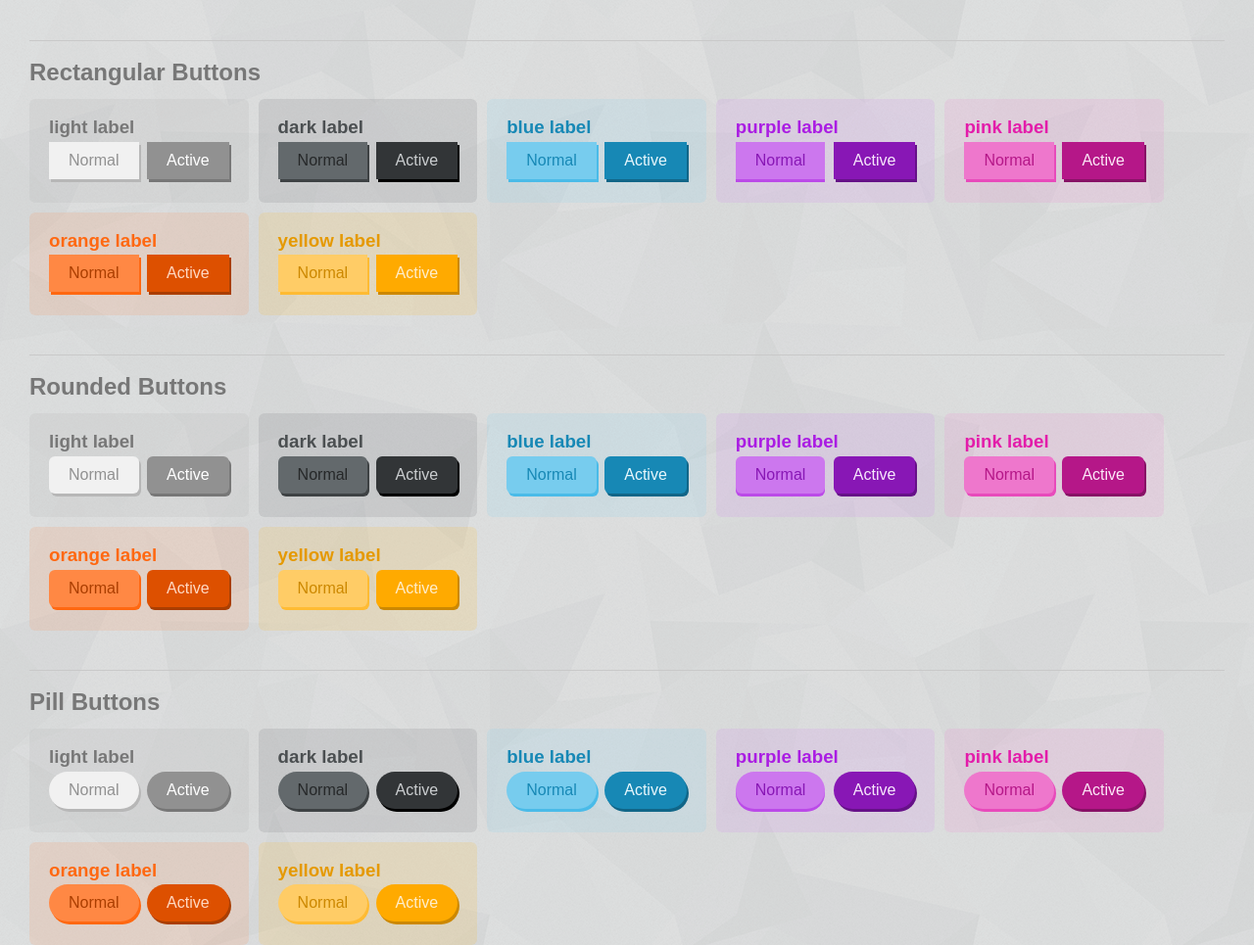
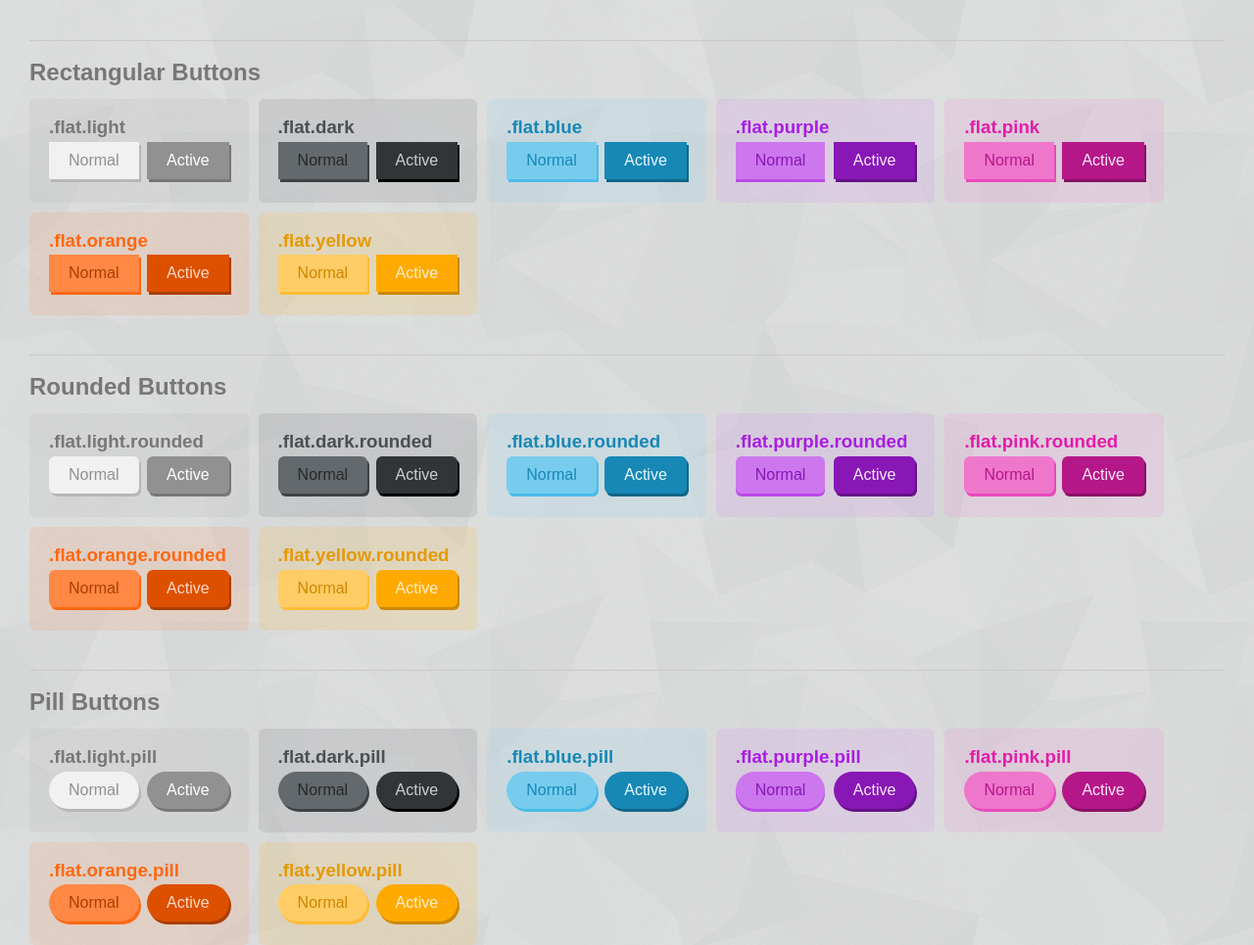
Before and after one commit to romulobastos/flatshadow, a website: page index.html in a window 1280 px wide. Shown: the part 66-1031 px from the top of the page at 98% size. Drawn offline with Linux system fonts and the light colour scheme; a web font is replaced by a local one.

Commit message:
updt block label

```diff
--- a/index.html
+++ b/index.html
@@ -15,7 +15,7 @@
 		<!-- Rectangular -->
 
 		<div class="flat-block rounded">
-			<h3>light label</h3>
+			<h3>.flat.light</h3>
 			<ul>
 				<li><a class="flat" href="#">Normal</a></li>
 				<li><a class="flat active" href="#">Active</a></li>
@@ -23,7 +23,7 @@
 		</div>
 
 		<div class="flat-block rounded dark">
-			<h3>dark label</h3>
+			<h3>.flat.dark</h3>
 			<ul>
 				<li><a class="flat dark" href="#">Normal</a></li>
 				<li><a class="flat dark active" href="#">Active</a></li>
@@ -31,7 +31,7 @@
 		</div>
 
 		<div class="flat-block rounded blue">
-			<h3>blue label</h3>
+			<h3>.flat.blue</h3>
 			<ul>
 				<li><a class="flat blue" href="#">Normal</a></li>
 				<li><a class="flat blue active" href="#">Active</a></li>
@@ -39,7 +39,7 @@
 		</div>
 
 		<div class="flat-block rounded purple">
-			<h3>purple label</h3>
+			<h3>.flat.purple</h3>
 			<ul>
 				<li><a class="flat purple" href="#">Normal</a></li>
 				<li><a class="flat purple active" href="#">Active</a></li>
@@ -47,7 +47,7 @@
 		</div>
 
 		<div class="flat-block rounded pink">
-			<h3>pink label</h3>
+			<h3>.flat.pink</h3>
 			<ul>
 				<li><a class="flat pink" href="#">Normal</a></li>
 				<li><a class="flat pink active" href="#">Active</a></li>
@@ -55,7 +55,7 @@
 		</div>
 
 		<div class="flat-block rounded orange">
-			<h3>orange label</h3>
+			<h3>.flat.orange</h3>
 			<ul>
 				<li><a class="flat orange" href="#">Normal</a></li>
 				<li><a class="flat orange active" href="#">Active</a></li>
@@ -63,7 +63,7 @@
 		</div>
 
 		<div class="flat-block rounded yellow">
-			<h3>yellow label</h3>
+			<h3>.flat.yellow</h3>
 			<ul>
 				<li><a class="flat yellow" href="#">Normal</a></li>
 				<li><a class="flat yellow active" href="#">Active</a></li>
@@ -77,7 +77,7 @@
 		<!-- Rounded -->
 
 		<div class="flat-block rounded">
-			<h3>light label</h3>
+			<h3>.flat.light.rounded</h3>
 			<ul>
 				<li><a class="flat rounded" href="#">Normal</a></li>
 				<li><a class="flat rounded active" href="#">Active</a></li>
@@ -85,7 +85,7 @@
 		</div>
 
 		<div class="flat-block rounded dark">
-			<h3>dark label</h3>
+			<h3>.flat.dark.rounded</h3>
 			<ul>
 				<li><a class="flat rounded dark" href="#">Normal</a></li>
 				<li><a class="flat rounded dark active" href="#">Active</a></li>
@@ -93,7 +93,7 @@
 		</div>
 
 		<div class="flat-block rounded blue">
-			<h3>blue label</h3>
+			<h3>.flat.blue.rounded</h3>
 			<ul>
 				<li><a class="flat rounded blue" href="#">Normal</a></li>
 				<li><a class="flat rounded blue active" href="#">Active</a></li>
@@ -101,7 +101,7 @@
 		</div>
 
 		<div class="flat-block rounded purple">
-			<h3>purple label</h3>
+			<h3>.flat.purple.rounded</h3>
 			<ul>
 				<li><a class="flat rounded purple" href="#">Normal</a></li>
 				<li><a class="flat rounded purple active" href="#">Active</a></li>
@@ -109,7 +109,7 @@
 		</div>
 
 		<div class="flat-block rounded pink">
-			<h3>pink label</h3>
+			<h3>.flat.pink.rounded</h3>
 			<ul>
 				<li><a class="flat rounded pink" href="#">Normal</a></li>
 				<li><a class="flat rounded pink active" href="#">Active</a></li>
@@ -117,7 +117,7 @@
 		</div>
 
 		<div class="flat-block rounded orange">
-			<h3>orange label</h3>
+			<h3>.flat.orange.rounded</h3>
 			<ul>
 				<li><a class="flat rounded orange" href="#">Normal</a></li>
 				<li><a class="flat rounded orange active" href="#">Active</a></li>
@@ -125,7 +125,7 @@
 		</div>
 
 		<div class="flat-block rounded yellow">
-			<h3>yellow label</h3>
+			<h3>.flat.yellow.rounded</h3>
 			<ul>
 				<li><a class="flat rounded yellow" href="#">Normal</a></li>
 				<li><a class="flat rounded yellow active" href="#">Active</a></li>
@@ -139,7 +139,7 @@
 		<!-- Pill -->
 
 		<div class="flat-block rounded">
-			<h3>light label</h3>
+			<h3>.flat.light.pill</h3>
 			<ul>
 				<li><a class="flat pill" href="#">Normal</a></li>
 				<li><a class="flat pill active" href="#">Active</a></li>
@@ -147,7 +147,7 @@
 		</div>
 
 		<div class="flat-block rounded dark">
-			<h3>dark label</h3>
+			<h3>.flat.dark.pill</h3>
 			<ul>
 				<li><a class="flat pill dark" href="#">Normal</a></li>
 				<li><a class="flat pill dark active" href="#">Active</a></li>
@@ -155,7 +155,7 @@
 		</div>
 
 		<div class="flat-block rounded blue">
-			<h3>blue label</h3>
+			<h3>.flat.blue.pill</h3>
 			<ul>
 				<li><a class="flat pill blue" href="#">Normal</a></li>
 				<li><a class="flat pill blue active" href="#">Active</a></li>
@@ -163,7 +163,7 @@
 		</div>
 
 		<div class="flat-block rounded purple">
-			<h3>purple label</h3>
+			<h3>.flat.purple.pill</h3>
 			<ul>
 				<li><a class="flat pill purple" href="#">Normal</a></li>
 				<li><a class="flat pill purple active" href="#">Active</a></li>
@@ -171,7 +171,7 @@
 		</div>
 
 		<div class="flat-block rounded pink">
-			<h3>pink label</h3>
+			<h3>.flat.pink.pill</h3>
 			<ul>
 				<li><a class="flat pill pink" href="#">Normal</a></li>
 				<li><a class="flat pill pink active" href="#">Active</a></li>
@@ -179,7 +179,7 @@
 		</div>
 
 		<div class="flat-block rounded orange">
-			<h3>orange label</h3>
+			<h3>.flat.orange.pill</h3>
 			<ul>
 				<li><a class="flat pill orange" href="#">Normal</a></li>
 				<li><a class="flat pill orange active" href="#">Active</a></li>
@@ -187,7 +187,7 @@
 		</div>
 
 		<div class="flat-block rounded yellow">
-			<h3>yellow label</h3>
+			<h3>.flat.yellow.pill</h3>
 			<ul>
 				<li><a class="flat pill yellow" href="#">Normal</a></li>
 				<li><a class="flat pill yellow active" href="#">Active</a></li>
```
Also changed, not shown: src/index.html (+21 -21 lines).
